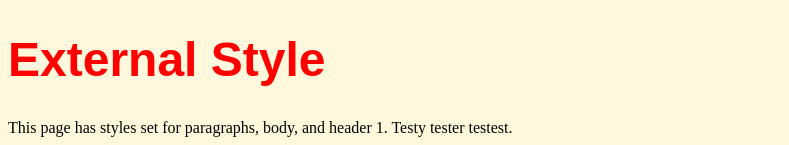
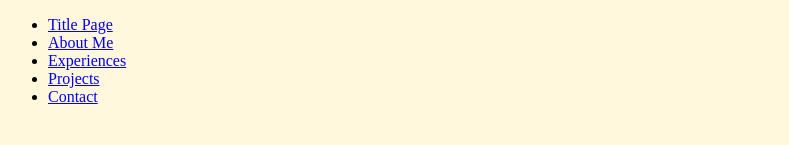
Before and after one commit to maruf-hossain/portfolio, a plain HTML site: page main.html in a window 1280 px wide. Shown: the top 145 px of the page, without its empty margins (0-789 px from the left). Drawn offline with Linux system fonts and the light colour scheme.

Commit message:
added navigation lists under headers

```diff
--- a/main.html
+++ b/main.html
@@ -8,9 +8,22 @@
      <meta name="viewport" content="width=device-width, initial-scale=1.0">
    </head>
    <body>
-      <nav>
-<!--         <li><a href=</li>-->
-      </nav>
+       <header>
+           <div id="header" >
+               <a href="main.html" id="logo"></a>
+              <nav>
+                  <a href="#" id="menu_icon"></a>
+                  <ul>
+                      <li> <a href="main.html" class="current"> Title Page</a></li>
+                      <li><a href="#"> About Me</a></li>
+                      <li><a href="#"> Experiences</a></li>
+                      <li><a href="#"> Projects</a></li>
+                      <li><a href="#"> Contact</a></li>
+                  </ul>
+              </nav>
+           </div>
+       </header>
+
       <h1>External Style</h1>
       <p>
          This page has styles set for paragraphs, body, and header 1. Testy tester testest.
```
